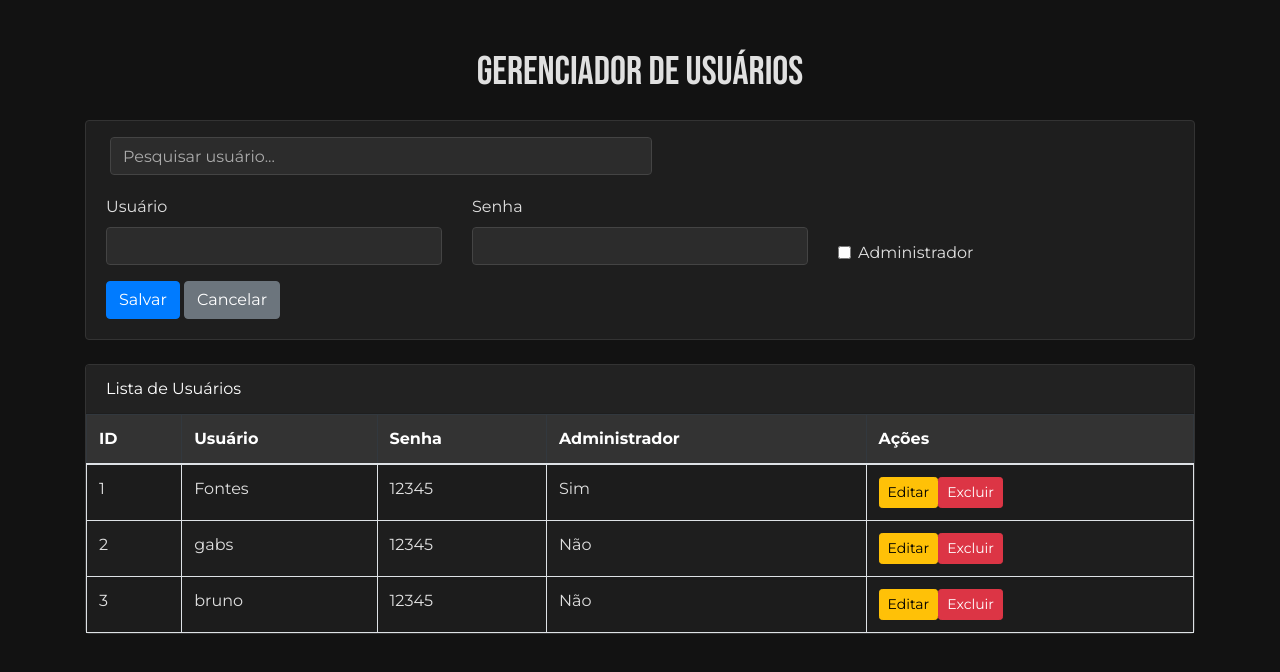
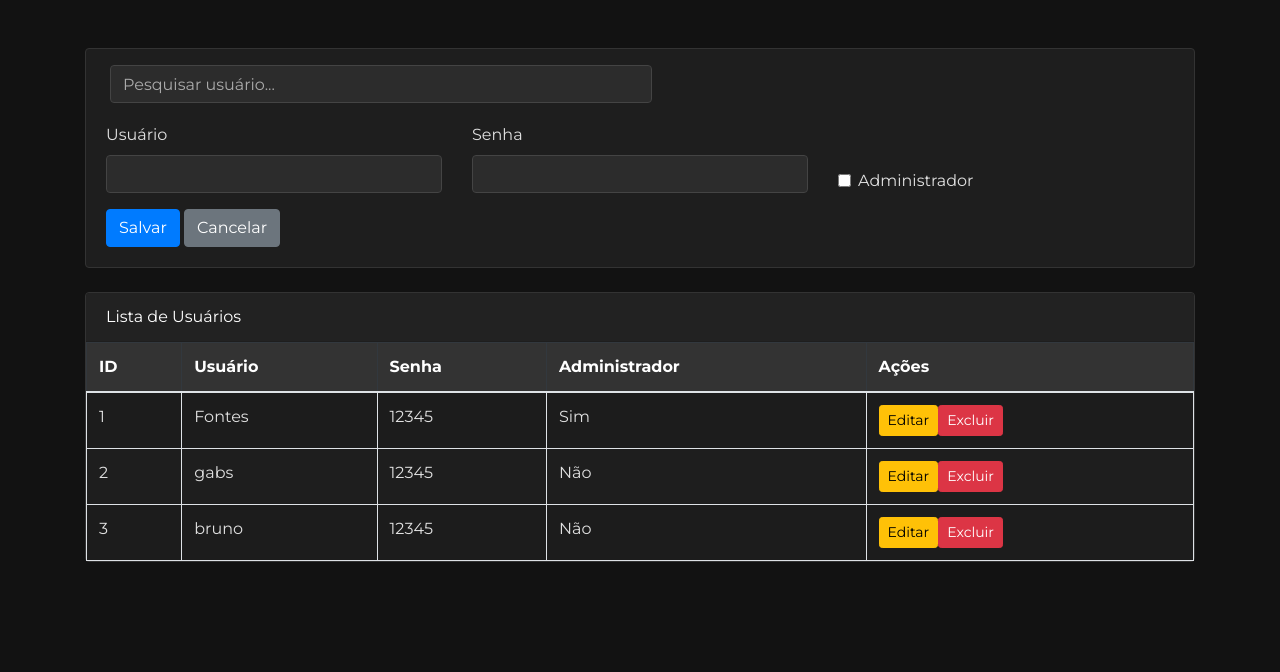
Before and after one commit to gabrielfontesdesousa/CrudJs, a plain HTML site: page index.html in a window 1280 px wide. Drawn offline with nearby package versions, Linux system fonts and the light colour scheme; files whose address does not match are found by name.

Commit message:
Fazendo pequenas alteracoes

```diff
--- a/index.html
+++ b/index.html
@@ -45,8 +45,6 @@
       crossorigin="anonymous"
     ></script>
     <div class="container py-5">
-      <h1 class="mb-4 text-center">Gerenciador de Usuários</h1>
-
       <div class="card mb-4">
         <div class="mt-3 ml-4">
             <input
```
